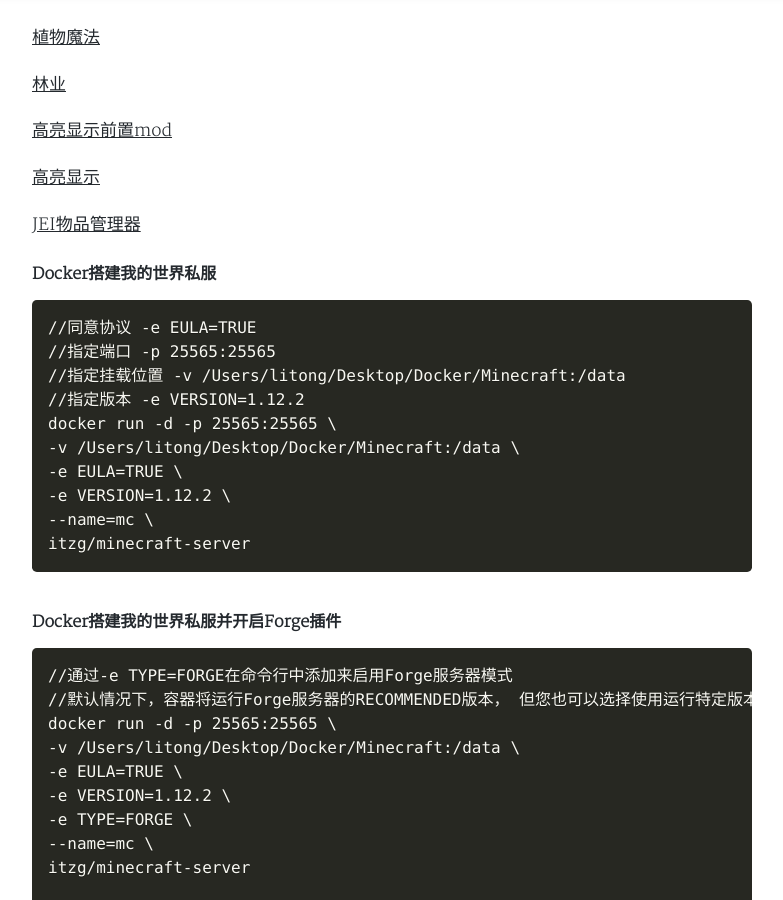
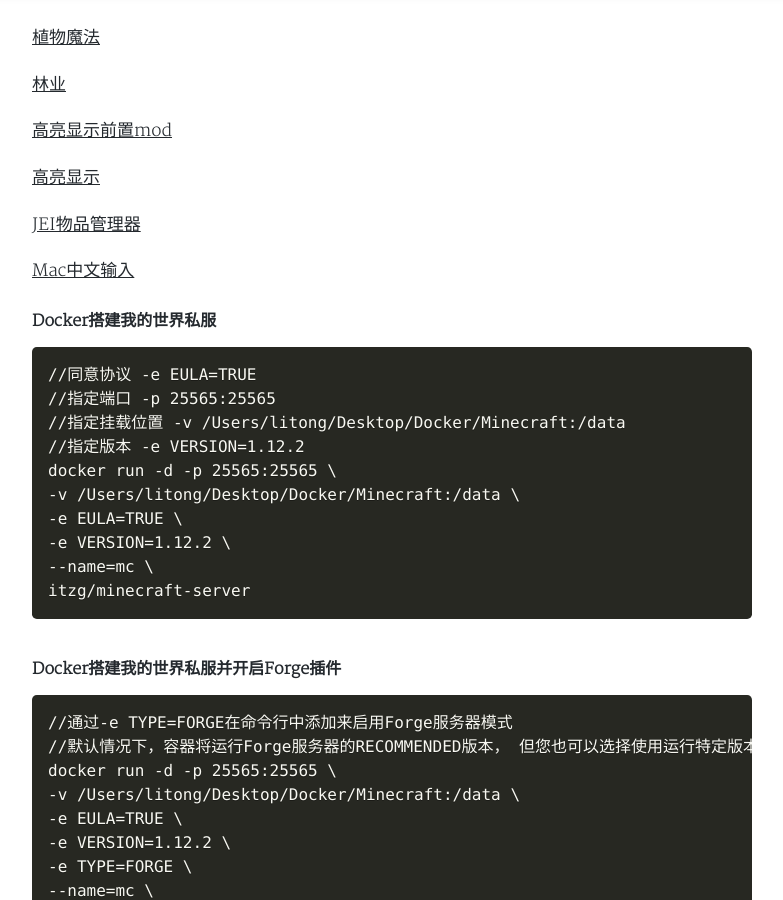
Before and after one commit to litong1993/litong1993.github.com, a Jekyll site: the page built from _posts/游戏/2019-11-24-我的世界.md, in a window 1280 px wide and 900 px high, scrolled down 976 px. Shown: the whole window, without its empty margins (248-1031 px from the left). Built offline with Jekyll 4.4.1, drawn with Linux system fonts in a browser that asks for light colours; nearby versions of some CDN libraries; a style sheet for code colours, icons or effects is not loaded.

Commit message:
Update 2019-11-24-我的世界.md

```diff
--- a/_posts/游戏/2019-11-24-我的世界.md
+++ b/_posts/游戏/2019-11-24-我的世界.md
@@ -38,6 +38,8 @@ tags: 游戏
 [高亮显示](https://www.mcmod.cn/class/668.html)
 
 [JEI物品管理器](https://www.mcmod.cn/class/459.html)
+
+[Mac中文输入](https://github.com/Axeryok/CocoaInput)
 
 #### Docker搭建我的世界私服
 
```
